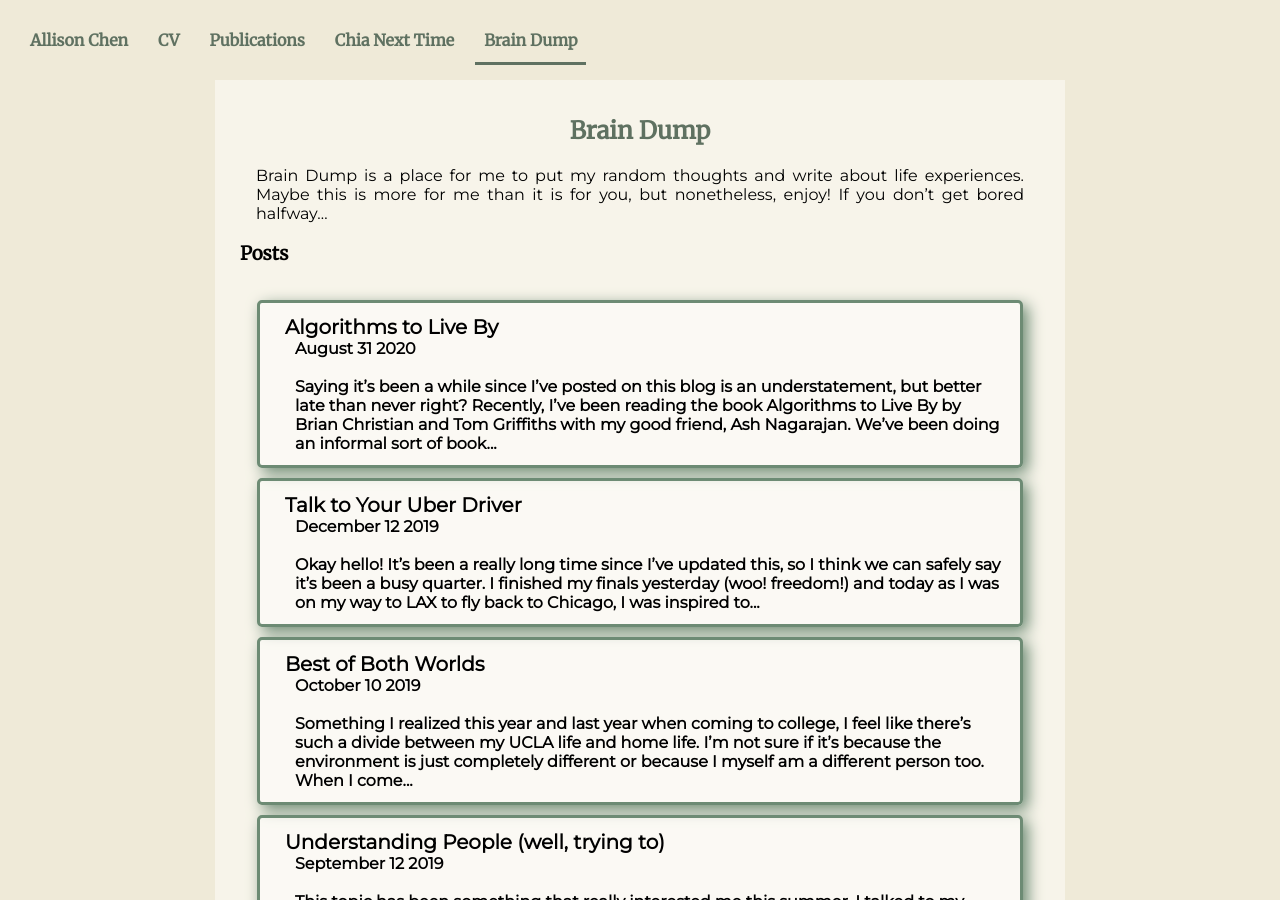
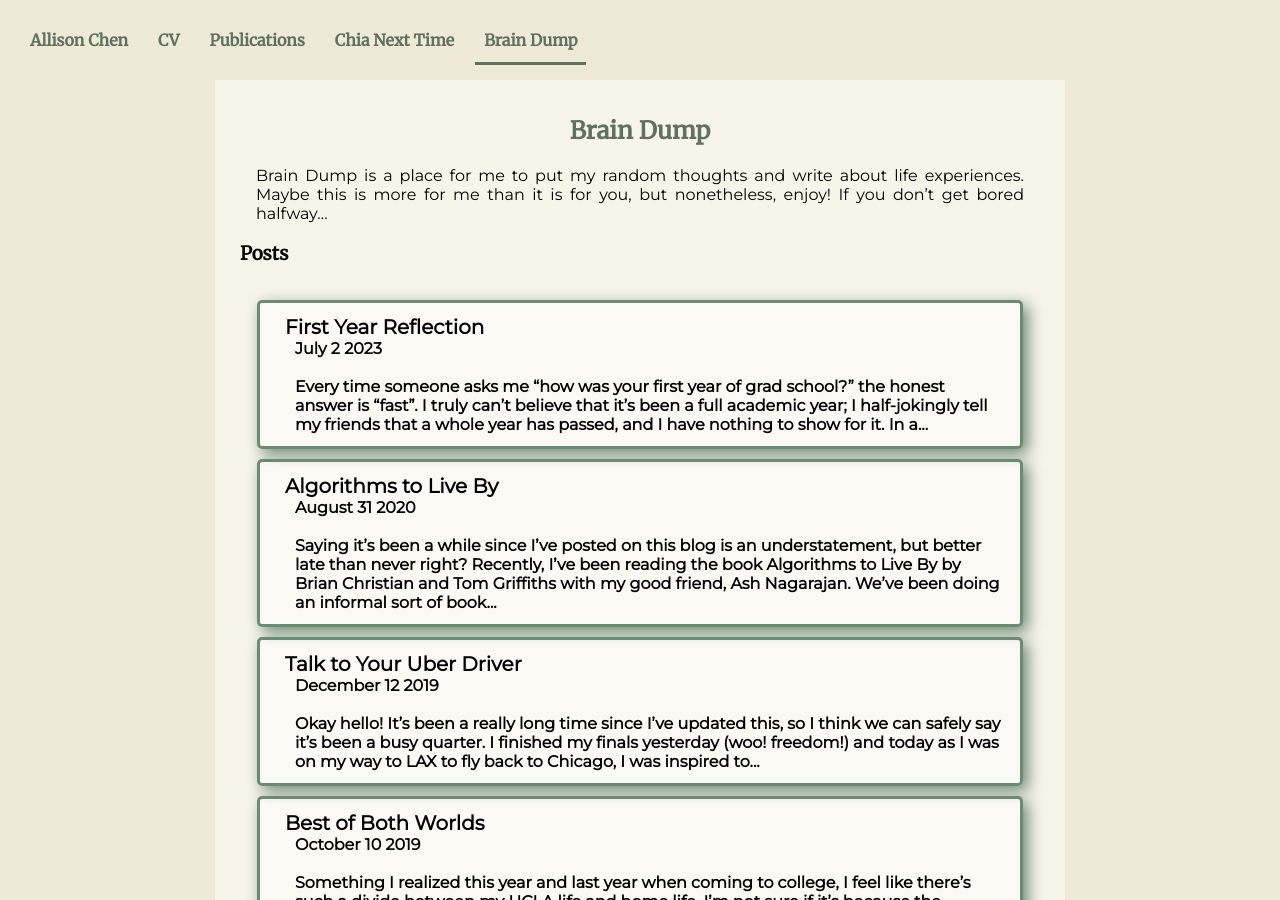
Before and after one commit to allisonchen23/allisonchen23.github.io, a Jekyll site: the page built from brain_dump/index.markdown, in a window 1280 px wide and 900 px high. Built offline with Jekyll 4.4.1, drawn with Linux system fonts in a browser that asks for light colours; nearby versions of some CDN libraries; some of the changed lines change nothing that is shown.

Commit message:
added first year reflection

```diff
--- a/_includes/contact_me.html
+++ b/_includes/contact_me.html
@@ -4,5 +4,6 @@
       <li class="list-inline-item"><a href="https://github.com/allisonchen23"><i class="fa fa-github" aria-hidden="true"></i></a></li>
       <li class="list-inline-item"><a href="mailto:ac4802@princeton.edu" target="_self"><i class="fa fa-envelope"></i></a></li>
       <li class="list-inline-item"><a href="https://www.instagram.com/allison_chen7"><i class="fa fa-instagram"></i></a></li>
+      <li class="list-inline-item"><a href="https://twitter.com/allisonchen_227"><i class="fa fa-twitter"></i></a></li>
   </ul>
 </div>
--- /dev/null
+++ b/brain_dump/_posts/2023-07-02-first-year-reflection.md
@@ -0,0 +1,43 @@
+---
+title: "First Year Reflection"
+date: 2023-07-02 06:00:40 -0500
+categories: "thoughts"
+permalink: "/first_year_reflection/"
+layout: post_layout
+nav_category: brain_dump
+---
+
+Every time someone asks me “how was your first year of grad school?” the honest answer is “fast”. I truly can’t believe that it’s been a full academic year; I half-jokingly tell my friends that a whole year has passed, and I have nothing to show for it. In a sense, it feels true. I didn’t submit any papers to any conference, I worked on a project for 3 months before completely abandoning it and shifting to something different, and even on my current project, I sometimes don’t know what I’m doing or where it is going. But as I reflected further, I realized that although I haven’t hit measurable milestones in my research so far, I’ve without a doubt learned a lot. Here, I wanted to share about four lessons I’ve learned so far.
+
+The TL;DR?
+
+1. There’s no “track” in graduate school and “progress” often feels non-linear.
+2. My advisor and senior collaborators are there to give advice, not approval or answers.
+3. The goal of my PhD is to learn how to identify and solve problems, rather than becoming an expert in a subject matter. Becoming an expert is the means to achieving this goal.
+4. A PhD is more than just research.
+
+Disclaimer: this is all very dependent on my own personal experiences.
+
+First, **there’s no “track” in graduate school and “progress” often feels non-linear**. In my first two months, I kept asking myself “am I on track?” Coming straight from undergrad, I was used to a program with clear structure. Being “on track” towards my degree entailed doing well in classes and contributing to projects and internships. I knew what I needed to do; it was just a matter of executing under time-constraints. Now, in graduate school, the path to my degree is much more free-form. When choosing directions and hypotheses to test for my projects, there’s rarely just one right answer, and if there is, it won’t be handed to me. I like to imagine undergrad being like conducting a train. To get to your destination, you just need to choose the best path. Grad school, on the other hand, is like conducting a train while simultaneously laying down the tracks with a semi-functional compass and a coffee-stained map. The new freedom can be empowering or paralyzing.
+
+I am learning to be comfortable with the uncomfortable, with what is often referred to as “non-linear” progress. In undergrad, I could measure my degree progress broadly on the number of classes I’ve taken. Daily progress could be measured by the number of lines of code I committed or how many hours of lectures I watched. There was a generally positive correlation between time spent doing my work and progress, and it felt rewarding. In grad school, rewards from research can feel sparse. When I know what to do, coding for a few hours can feel very productive, reminiscent of undergrad progress. But I’ve also spent hours and hours trying to figure out research questions, identify an interesting problem, or interpret my results without feeling like I’m actually “getting anywhere”. And that’s okay—this is still progress!
+
+The second lesson is **my advisor and senior collaborators are there to give advice, not approval or answers**. Sounds obvious, right? The words advisor and advice come from the Latin root “visum” which means “to see”; advice is just someone’s perspective. Yet at the beginning, I found myself seeking my advisor’s approval of every idea or for her to tell me what direction to go. In the back of my mind, the goal of our meetings was to gain validation and approval of my progress, when really it should be about refining and reshaping my ideas. Perhaps it’s a subtle difference in mindset, but it has made a world of difference.
+
+In the old mindset, I couldn’t think of ideas beyond what we discussed in meetings. I was scared that my original ideas would be rejected, and this fear of failure paralyzed me. With the new framework, I realized I shouldn’t be trying to impress anyone with my ideas and that it’s okay to bring simple or half-baked thoughts to these meetings. Like a good advisor, she’ll take what you bring to meetings and add her own thoughts to refine it into something better. Sometimes this refining comes as tough and challenging questions, but it’s important to remember the questions are not meant to trap you, but to further develop you.
+
+Granted, it’s easier said than done. I often feel a vulnerability in sharing my ideas; I tend to link critiques on my work to critiques on myself. But, I’m learning to separate my ideas from myself and share them with my collaborators, entrusting them to reshape and contribute to them with good intentions.
+
+Third, I think **the goal of my PhD is to learn how to identify and solve problems, rather than becoming an expert in a subject matter. Becoming an expert is the means to achieving this goal.** Before you read too far, I want to emphasize that becoming an expert in a subject matter is a *very important aspect of the PhD*. However, I think that the skills we develop are more critical than the specific area itself because they are skills that are applicable no matter where life takes us next. Perhaps I stay in computer vision research where my expertise and problem solving skills will both be useful, but perhaps I don’t. Regardless, being able to make new discoveries and face uncertainty will help me contribute meaningfully anywhere.
+
+As concrete examples, some intuitions I hope to develop are knowing how to proceed after each experimental result or strike the balance of how deep and broad to follow various hypotheses. In all honesty, these skills don’t come naturally to me, but I know with patience and experience, I’ll get there. As one of my professors says, “it’s something that’s caught, not taught”.
+
+My last lesson is that **a PhD is more than research**. As I was writing this, I found it funny that my last three lessons are all related to research, which perhaps makes this one especially important. It seems a bit counter intuitive because we apply to doctoral programs in order to do research. And it is a *huge* part of graduate school, if not the biggest, but I’d suggest that graduate school is not–and maybe should not–be *all* about research. Being a grad student is a unique stage of life: you’re an adult (whether you accept that or not), you have a lot of freedom in your work and time, and you get to enjoy the perks of being at a university beyond the undergraduate bubble. You’re in this unique position to mentor younger generations and help spark a love for curiosity and discovery. Isn’t that exciting?!
+
+Perhaps a hot take, but I think that if you make your PhD all about research, it does more harm than good. Academia often lacks the external boundaries of industry (e.g. no “official” holidays off and no standard of 9-5 work days) and grad students often have personal investments in their work. Together, these factors can cause research to easily overtake our time, mind, and life. We start to experience tunnel vision with research, and our most pressing problems are whether our submission will be accepted. These are good things to care about as a grad student, but it’s important to recognize *your worth is not in your work*.
+
+Personally, an important experience has been volunteering for the Prison Teaching Initiative where I tutor incarcerated students twice a month. Tutoring always reminds me that there are bigger issues out there than my grad student work. When I bury myself in my research, it can feel like I am digging an endless hole. Having experiences outside of academia is like raising my head out of the ground and looking at the world around me. There’s so much to the world and life beyond our work. While we are responsible for doing good research and caring about it as grad students, it shouldn’t consume our entire life. It’s helpful to the soul (and our work!) to expand our graduate school experience beyond research. I especially advocate for service: tutoring, teaching high schoolers, helping at a homeless shelter, volunteering at church–take your pick, the choices are endless!
+
+Thank you for reading! And a special thanks to Eric Anderson, Susan Tan, Ruth Fong, Sunnie Kim, and Juan Banchs for their time to read and give feedback on my reflection.
+
+What are your thoughts? Did any of the things I’ve learned resonate with you? What are some of the lessons you’ve learned in your first year or beyond? Please don’t hesitate to reach out to me at [allisonchen@princeton.edu](mailto:allisonchen@princeton.edu) or on Twitter [@allisonchen_227](https://twitter.com/allisonchen_227) with your thoughts!
```
Also changed, not shown: Gemfile.lock.
